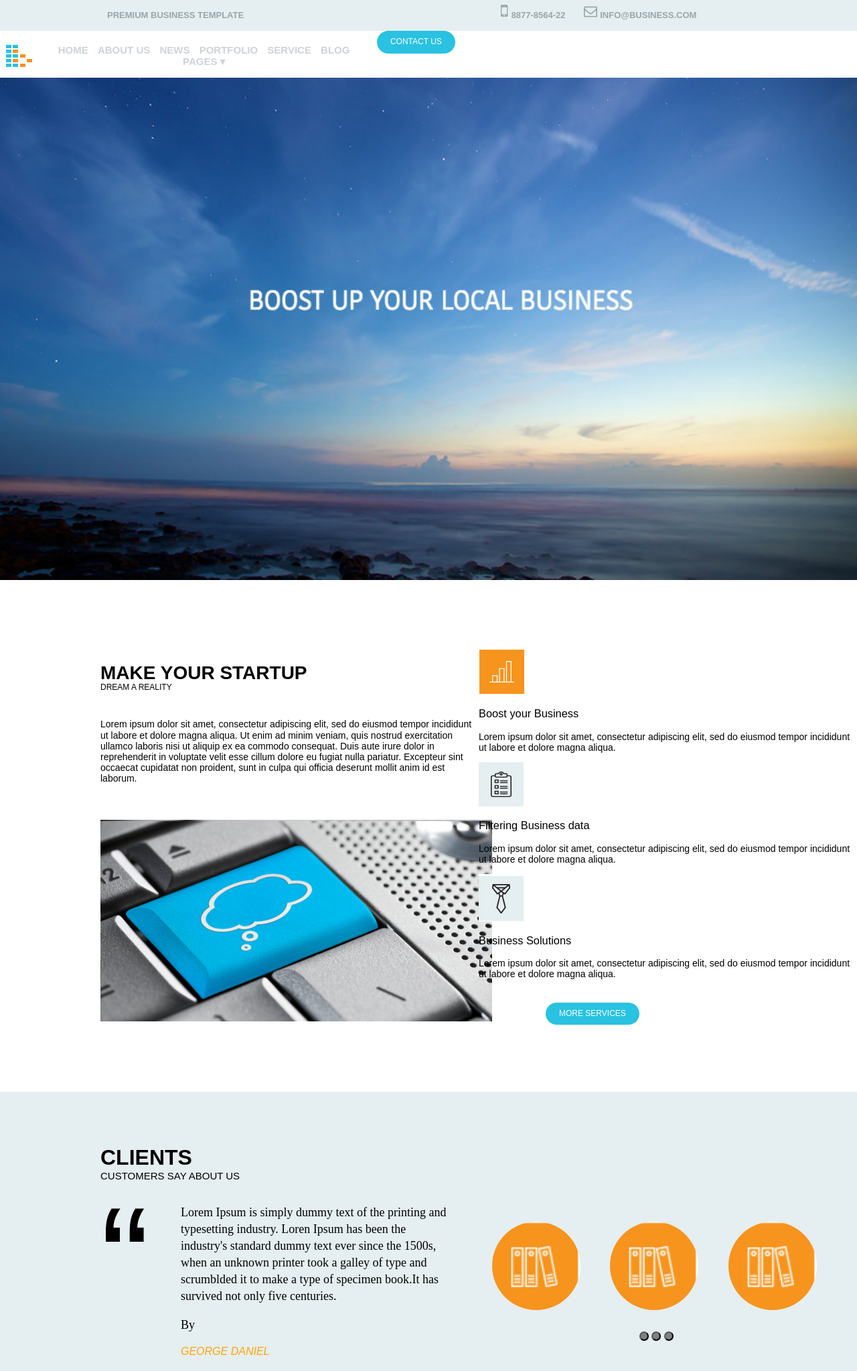
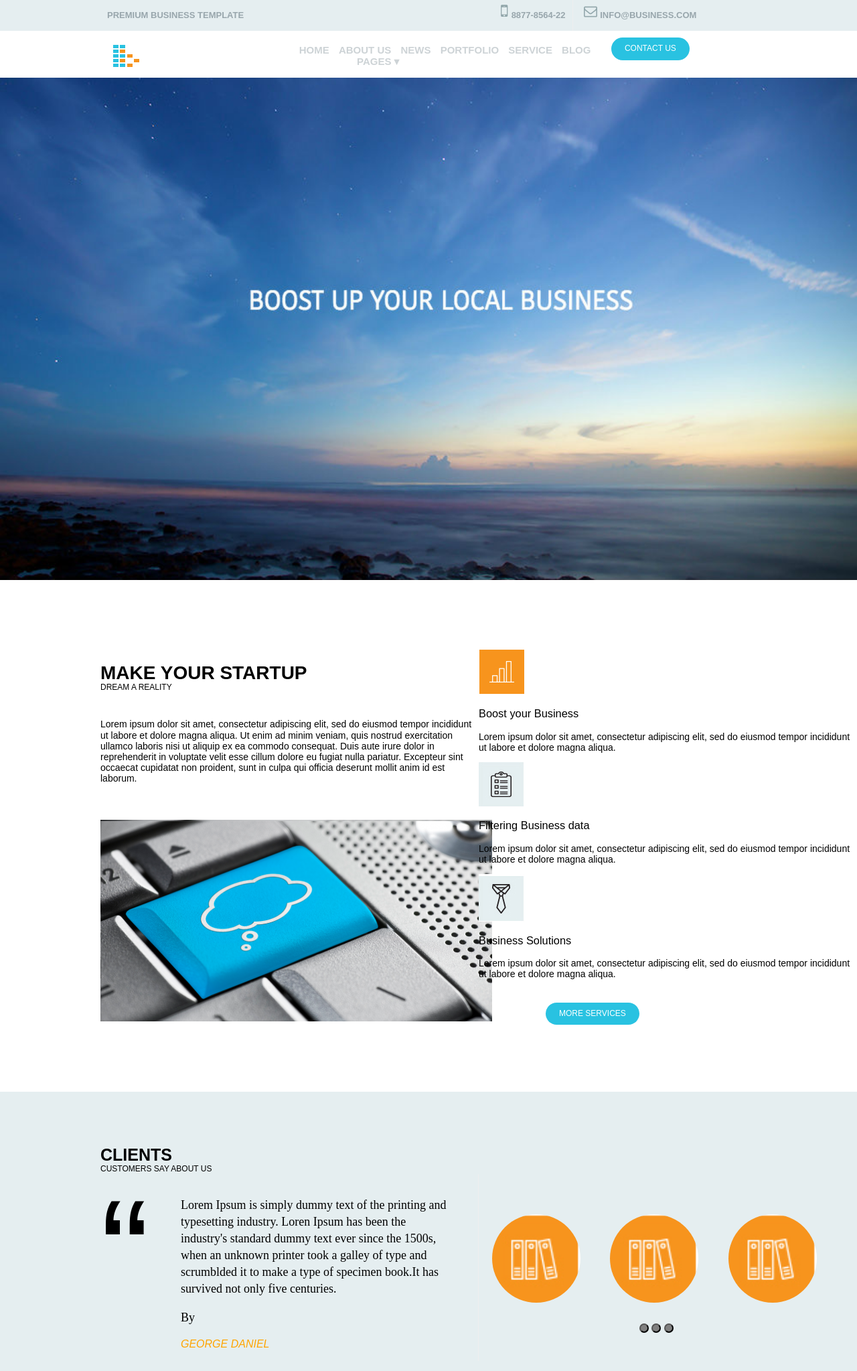
Before and after one commit to hamsakh/UI-Project-1, a plain HTML site: page index.html in a window 1280 px wide. Shown: the top 2047 px of the page at 67% size. Drawn offline with nearby package versions, Linux system fonts and the light colour scheme.

Commit message:
homepage submission

```diff
--- a/index.html
+++ b/index.html
@@ -34,7 +34,7 @@
             <div class="nav-bar">
               <h1> <a class="logo" href="#"><img src="images/logo.jpg"></a></h1>
               <ul>
-                <li><a href="index.html">home </a></li>
+                <li class="first_link"><a href="index.html">home </a></li>
                 <li><a href="">about us</a></li>
                 <li><a href=""> news</a></li>
                 <li><a href="">portfolio</a></li>
@@ -51,7 +51,7 @@
             </div>
           </nav>
           <div class="header-contactus">
-            <button class="rounded_btn">contact us</button>
+            <button class="rounded_btn btn_margin">contact us</button>
           </div>
         </div>
       </div>
--- a/styles/style.css
+++ b/styles/style.css
@@ -82,12 +82,16 @@ body{
 }
 .nav-bar{
   float:left;
-
   position:relative;
+  margin-left:150px
+}
+.first_link{
+  padding-left:200px;
 }
 .header-contactus{
   float:left;
 }
+
 .nav_pages ul{
   display: none;
   margin:0;
@@ -105,6 +109,9 @@ body{
 }
 nav{
   text-align: center;
+}
+.btn_margin{
+  margin-top:10px;
 }
 
 /*-------------------------------------------HEADER LARGE IMAGE---------------------------*/
@@ -218,11 +225,13 @@ cite a{
   text-transform: uppercase;
    padding:0;
   margin: 0;
+  font-size: 25px;
+
 }
 .clients h2{
   text-transform: uppercase;
   font-weight: 100;
-  font-size: 15px;
+  font-size: 12px;
   padding:0;
   margin: 0;
 }
@@ -265,11 +274,13 @@ cite a{
   text-transform: uppercase;
   padding: 0;
   margin: 0;
+  font-size: 25px;
+
 }
 .features h2{
   text-transform: uppercase;
   font-weight: 100;
-  font-size: 15px;
+  font-size: 12px;
   padding: 0;
   margin: 0;
 }
@@ -320,7 +331,7 @@ cite a{
   padding: 0;
   margin: 0;
   text-transform: uppercase;
-  font-size: 15px;
+  font-size: 12px;
   font-weight:100;
 }
 .pricing_features div{
@@ -395,7 +406,7 @@ cite a{
   padding: 0;
   margin: 0;
   text-transform: uppercase;
-  font-size: 15px;
+  font-size: 12px;
   font-weight: 100;
 
 }
```
